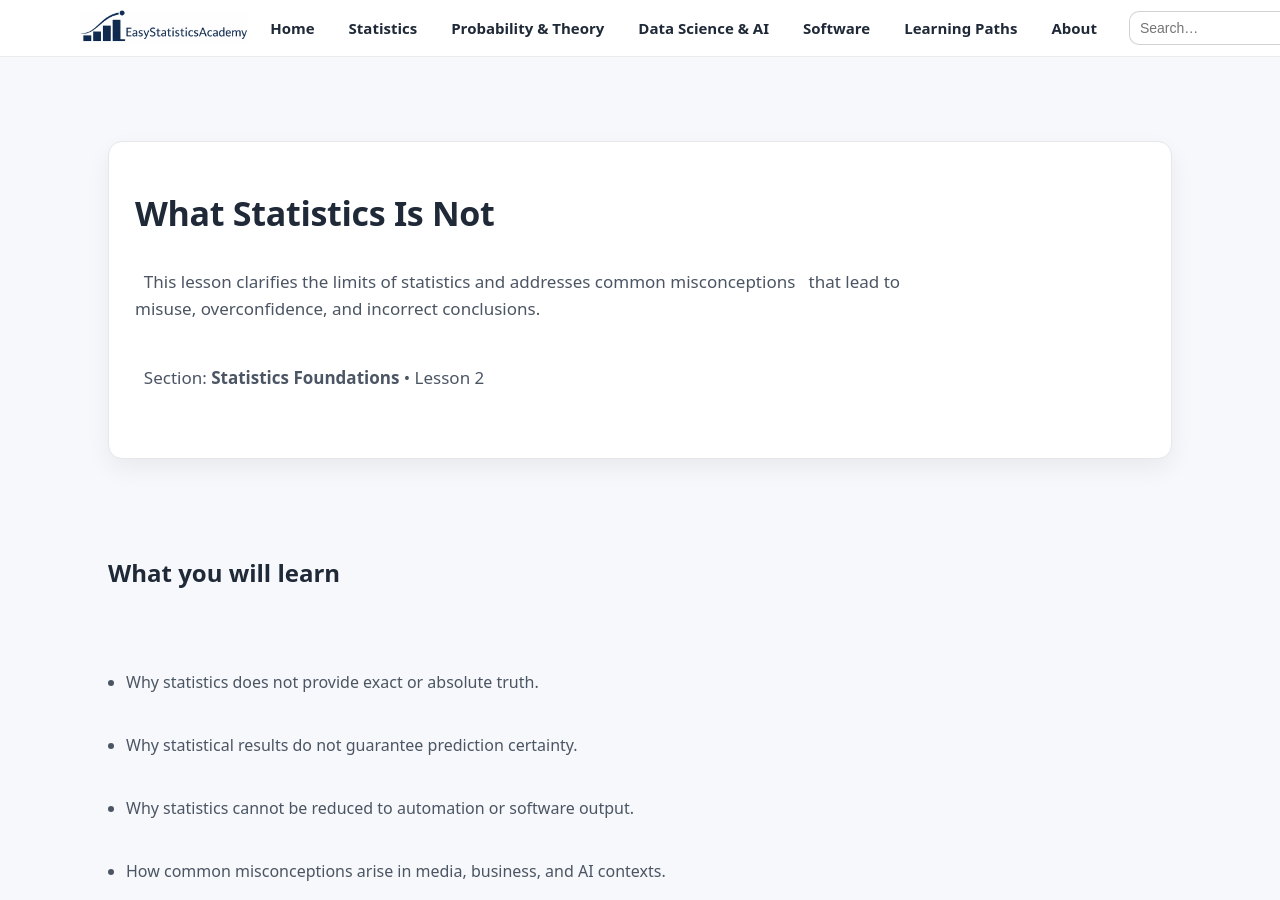
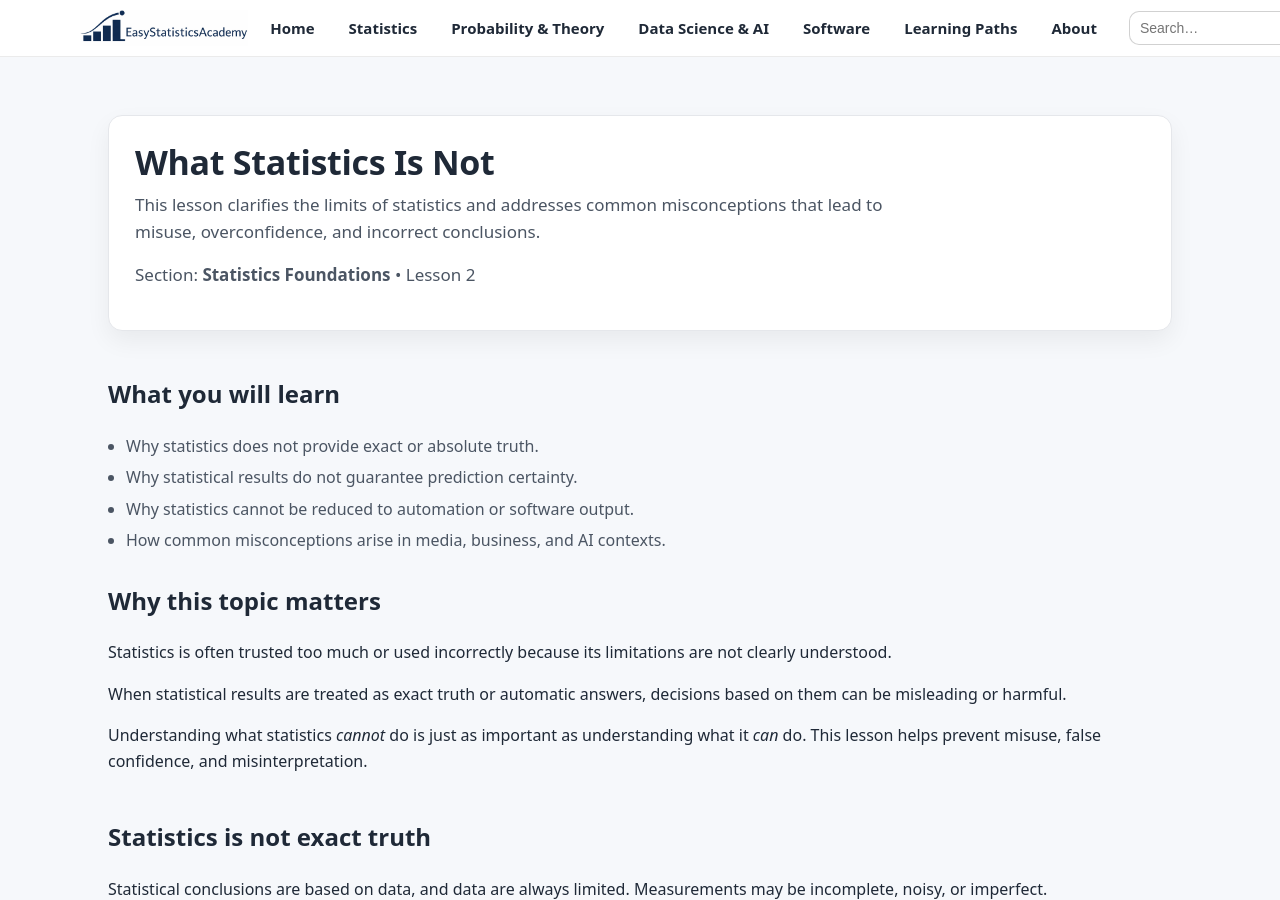
Before and after one commit to ammar-homaida-statistics/easystatisticsacademy, a Jekyll site: the page built from foundations/what-statistics-is-not/index.md, in a window 1280 px wide and 900 px high. Built offline with Jekyll 4.4.1, drawn with Linux system fonts in a browser that asks for light colours.

Commit message:
Update Style

```diff
--- a/foundations/what-statistics-is-not/index.md
+++ b/foundations/what-statistics-is-not/index.md
@@ -1,367 +1,184 @@
+---
+layout: default
+title: What Statistics Is Not
+description: A clear explanation of the limits of statistics and the most common misconceptions that lead to misuse and overconfidence.
+permalink: /foundations/what-statistics-is-not/
+section: foundations
+lesson_order: 2
 ---
 
-layout: default
+<section class="hero hero-lesson">
+  <div class="hero-card">
+    <h1>What Statistics Is Not</h1>
 
-title: What Statistics Is Not
+    <p class="lead">
+      This lesson clarifies the limits of statistics and addresses common misconceptions
+      that lead to misuse, overconfidence, and incorrect conclusions.
+    </p>
 
-description: A clear explanation of the limits of statistics and the most common misconceptions that lead to misuse and overconfidence.
-
-permalink: /foundations/what-statistics-is-not/
-
-section: foundations
-
-lesson\_order: 2
-
----
-
-
-
-<section class="hero hero-lesson">
-
-&nbsp; <div class="hero-card">
-
-&nbsp;   <h1>What Statistics Is Not</h1>
-
-
-
-&nbsp;   <p class="lead">
-
-&nbsp;     This lesson clarifies the limits of statistics and addresses common misconceptions
-
-&nbsp;     that lead to misuse, overconfidence, and incorrect conclusions.
-
-&nbsp;   </p>
-
-
-
-&nbsp;   <p class="muted-mini">
-
-&nbsp;     Section: <strong>Statistics Foundations</strong> • Lesson 2
-
-&nbsp;   </p>
-
-&nbsp; </div>
-
+    <p class="muted-mini">
+      Section: <strong>Statistics Foundations</strong> • Lesson 2
+    </p>
+  </div>
 </section>
 
+<section class="section">
+  <div class="content-narrow">
+    <h2>What you will learn</h2>
 
+    <ul class="bullets">
+      <li>Why statistics does not provide exact or absolute truth.</li>
+      <li>Why statistical results do not guarantee prediction certainty.</li>
+      <li>Why statistics cannot be reduced to automation or software output.</li>
+      <li>How common misconceptions arise in media, business, and AI contexts.</li>
+    </ul>
+  </div>
+</section>
 
 <section class="section">
+  <div class="content-narrow">
+    <h2>Why this topic matters</h2>
 
-&nbsp; <div class="content-narrow">
+    <p>
+      Statistics is often trusted too much or used incorrectly because its limitations
+      are not clearly understood.
+    </p>
 
-&nbsp;   <h2>What you will learn</h2>
+    <p>
+      When statistical results are treated as exact truth or automatic answers,
+      decisions based on them can be misleading or harmful.
+    </p>
 
-
-
-&nbsp;   <ul class="bullets">
-
-&nbsp;     <li>Why statistics does not provide exact or absolute truth.</li>
-
-&nbsp;     <li>Why statistical results do not guarantee prediction certainty.</li>
-
-&nbsp;     <li>Why statistics cannot be reduced to automation or software output.</li>
-
-&nbsp;     <li>How common misconceptions arise in media, business, and AI contexts.</li>
-
-&nbsp;   </ul>
-
-&nbsp; </div>
-
+    <p>
+      Understanding what statistics <em>cannot</em> do is just as important as
+      understanding what it <em>can</em> do. This lesson helps prevent misuse,
+      false confidence, and misinterpretation.
+    </p>
+  </div>
 </section>
 
+<section class="section">
+  <div class="content-narrow">
+    <h2>Statistics is not exact truth</h2>
 
+    <p>
+      Statistical conclusions are based on data, and data are always limited.
+      Measurements may be incomplete, noisy, or imperfect.
+    </p>
+
+    <p>
+      For this reason, statistical results are not statements of absolute truth.
+      They are informed judgments based on available evidence.
+    </p>
+
+    <p>
+      Treating statistical outcomes as exact facts ignores uncertainty and
+      undermines responsible interpretation.
+    </p>
+  </div>
+</section>
 
 <section class="section">
+  <div class="content-narrow">
+    <h2>Statistics is not prediction certainty</h2>
 
-&nbsp; <div class="content-narrow">
+    <p>
+      Statistical models can help estimate future outcomes, but they do not
+      guarantee correct predictions.
+    </p>
 
-&nbsp;   <h2>Why this topic matters</h2>
+    <p>
+      Real-world systems change, assumptions may fail, and random variation
+      always remains present.
+    </p>
 
-
-
-&nbsp;   <p>
-
-&nbsp;     Statistics is often trusted too much or used incorrectly because its limitations
-
-&nbsp;     are not clearly understood.
-
-&nbsp;   </p>
-
-
-
-&nbsp;   <p>
-
-&nbsp;     When statistical results are treated as exact truth or automatic answers,
-
-&nbsp;     decisions based on them can be misleading or harmful.
-
-&nbsp;   </p>
-
-
-
-&nbsp;   <p>
-
-&nbsp;     Understanding what statistics <em>cannot</em> do is just as important as
-
-&nbsp;     understanding what it <em>can</em> do. This lesson helps prevent misuse,
-
-&nbsp;     false confidence, and misinterpretation.
-
-&nbsp;   </p>
-
-&nbsp; </div>
-
+    <p>
+      Statistics supports probabilistic reasoning, not certainty about what
+      will happen next.
+    </p>
+  </div>
 </section>
 
+<section class="section">
+  <div class="content-narrow">
+    <h2>Statistics is not automation</h2>
 
+    <p>
+      Statistics cannot be fully automated without human judgment.
+      Choices about data, assumptions, and interpretation always matter.
+    </p>
+
+    <p>
+      Automated pipelines may produce results, but they cannot evaluate
+      whether those results are meaningful, appropriate, or valid.
+    </p>
+
+    <p>
+      Statistical reasoning requires understanding context, not just running procedures.
+    </p>
+  </div>
+</section>
 
 <section class="section">
+  <div class="content-narrow">
+    <h2>Statistics is not software output</h2>
 
-&nbsp; <div class="content-narrow">
+    <p>
+      Statistical software performs calculations, but it does not understand data.
+    </p>
 
-&nbsp;   <h2>Statistics is not exact truth</h2>
+    <p>
+      Software will often return results even when assumptions are violated
+      or methods are misapplied.
+    </p>
 
-
-
-&nbsp;   <p>
-
-&nbsp;     Statistical conclusions are based on data, and data are always limited.
-
-&nbsp;     Measurements may be incomplete, noisy, or imperfect.
-
-&nbsp;   </p>
-
-
-
-&nbsp;   <p>
-
-&nbsp;     For this reason, statistical results are not statements of absolute truth.
-
-&nbsp;     They are informed judgments based on available evidence.
-
-&nbsp;   </p>
-
-
-
-&nbsp;   <p>
-
-&nbsp;     Treating statistical outcomes as exact facts ignores uncertainty and
-
-&nbsp;     undermines responsible interpretation.
-
-&nbsp;   </p>
-
-&nbsp; </div>
-
+    <p>
+      Correct statistical analysis depends on the analyst, not the tool.
+      Software supports reasoning—it does not replace it.
+    </p>
+  </div>
 </section>
 
+<section class="section">
+  <div class="content-narrow">
+    <h2>Common public misconceptions</h2>
 
+    <ul class="bullets">
+      <li>Statistics always produces objective and correct answers.</li>
+      <li>Large datasets eliminate uncertainty.</li>
+      <li>Algorithms and AI make statistics unnecessary.</li>
+      <li>Any numerical result is meaningful.</li>
+    </ul>
 
-<section class="section">
-
-&nbsp; <div class="content-narrow">
-
-&nbsp;   <h2>Statistics is not prediction certainty</h2>
-
-
-
-&nbsp;   <p>
-
-&nbsp;     Statistical models can help estimate future outcomes, but they do not
-
-&nbsp;     guarantee correct predictions.
-
-&nbsp;   </p>
-
-
-
-&nbsp;   <p>
-
-&nbsp;     Real-world systems change, assumptions may fail, and random variation
-
-&nbsp;     always remains present.
-
-&nbsp;   </p>
-
-
-
-&nbsp;   <p>
-
-&nbsp;     Statistics supports probabilistic reasoning, not certainty about what
-
-&nbsp;     will happen next.
-
-&nbsp;   </p>
-
-&nbsp; </div>
-
+    <p>
+      These misconceptions are common in media reporting, business analytics,
+      and discussions around artificial intelligence.
+    </p>
+  </div>
 </section>
 
+<section class="section section-soft">
+  <div class="content-narrow">
+    <h2>Key idea to remember</h2>
 
-
-<section class="section">
-
-&nbsp; <div class="content-narrow">
-
-&nbsp;   <h2>Statistics is not automation</h2>
-
-
-
-&nbsp;   <p>
-
-&nbsp;     Statistics cannot be fully automated without human judgment.
-
-&nbsp;     Choices about data, assumptions, and interpretation always matter.
-
-&nbsp;   </p>
-
-
-
-&nbsp;   <p>
-
-&nbsp;     Automated pipelines may produce results, but they cannot evaluate
-
-&nbsp;     whether those results are meaningful, appropriate, or valid.
-
-&nbsp;   </p>
-
-
-
-&nbsp;   <p>
-
-&nbsp;     Statistical reasoning requires understanding context, not just running procedures.
-
-&nbsp;   </p>
-
-&nbsp; </div>
-
+    <p>
+      Statistics is a tool for careful reasoning, not a source of guaranteed truth.
+      Its strength lies in acknowledging uncertainty, not hiding it.
+    </p>
+  </div>
 </section>
 
+<section class="section section-next">
+  <div class="content-narrow">
+    <h2>What comes next</h2>
 
+    <p>
+      The next lesson introduces <strong>statistical thinking</strong>—the mindset
+      that allows statistics to be used responsibly and effectively.
+    </p>
 
-<section class="section">
-
-&nbsp; <div class="content-narrow">
-
-&nbsp;   <h2>Statistics is not software output</h2>
-
-
-
-&nbsp;   <p>
-
-&nbsp;     Statistical software performs calculations, but it does not understand data.
-
-&nbsp;   </p>
-
-
-
-&nbsp;   <p>
-
-&nbsp;     Software will often return results even when assumptions are violated
-
-&nbsp;     or methods are misapplied.
-
-&nbsp;   </p>
-
-
-
-&nbsp;   <p>
-
-&nbsp;     Correct statistical analysis depends on the analyst, not the tool.
-
-&nbsp;     Software supports reasoning—it does not replace it.
-
-&nbsp;   </p>
-
-&nbsp; </div>
-
+    <a class="btn btn-primary" href="/foundations/statistical-thinking/">
+      Next: Statistical Thinking
+    </a>
+  </div>
 </section>
-
-
-
-<section class="section">
-
-&nbsp; <div class="content-narrow">
-
-&nbsp;   <h2>Common public misconceptions</h2>
-
-
-
-&nbsp;   <ul class="bullets">
-
-&nbsp;     <li>Statistics always produces objective and correct answers.</li>
-
-&nbsp;     <li>Large datasets eliminate uncertainty.</li>
-
-&nbsp;     <li>Algorithms and AI make statistics unnecessary.</li>
-
-&nbsp;     <li>Any numerical result is meaningful.</li>
-
-&nbsp;   </ul>
-
-
-
-&nbsp;   <p>
-
-&nbsp;     These misconceptions are common in media reporting, business analytics,
-
-&nbsp;     and discussions around artificial intelligence.
-
-&nbsp;   </p>
-
-&nbsp; </div>
-
-</section>
-
-
-
-<section class="section section-soft">
-
-&nbsp; <div class="content-narrow">
-
-&nbsp;   <h2>Key idea to remember</h2>
-
-
-
-&nbsp;   <p>
-
-&nbsp;     Statistics is a tool for careful reasoning, not a source of guaranteed truth.
-
-&nbsp;     Its strength lies in acknowledging uncertainty, not hiding it.
-
-&nbsp;   </p>
-
-&nbsp; </div>
-
-</section>
-
-
-
-<section class="section section-next">
-
-&nbsp; <div class="content-narrow">
-
-&nbsp;   <h2>What comes next</h2>
-
-
-
-&nbsp;   <p>
-
-&nbsp;     The next lesson introduces <strong>statistical thinking</strong>—the mindset
-
-&nbsp;     that allows statistics to be used responsibly and effectively.
-
-&nbsp;   </p>
-
-
-
-&nbsp;   <a class="btn btn-primary" href="/foundations/statistical-thinking/">
-
-&nbsp;     Next: Statistical Thinking
-
-&nbsp;   </a>
-
-&nbsp; </div>
-
-</section>
```
